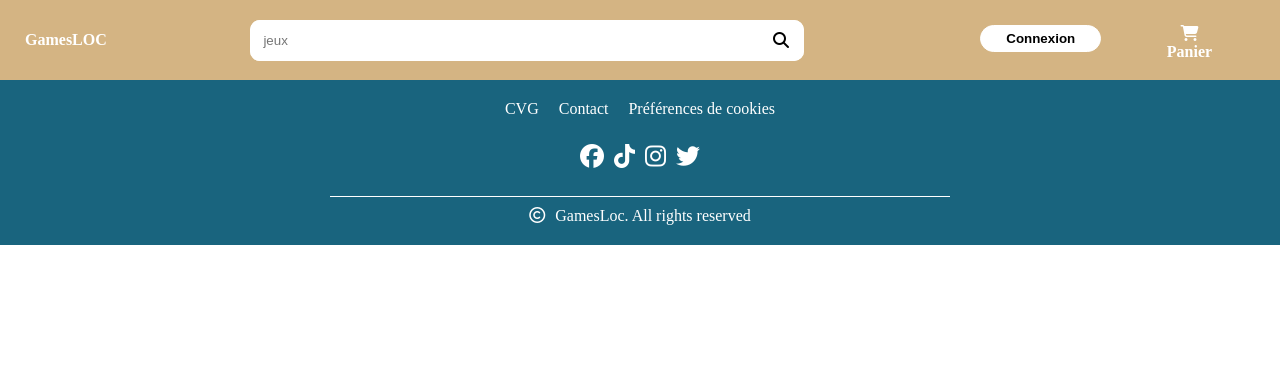
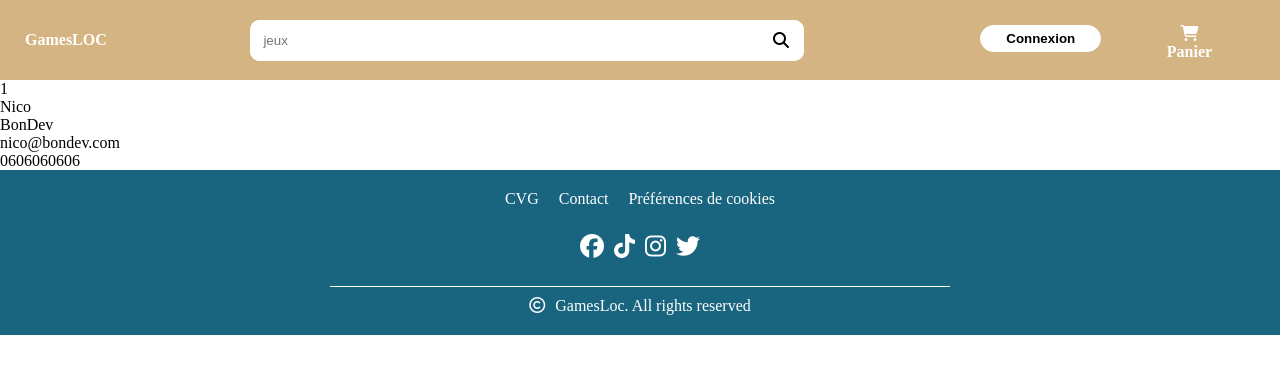
Before and after one commit to PFR-gamesloc/front-gamesloc, an Angular app: page /user in a window 1280 px wide. Before the commit this address led to /. Shown: the top 374 px of the page. Built offline with nearby package versions, Linux system fonts and the light colour scheme; a web font is replaced by a local one.

Commit message:
introduce the page user

```diff
--- a/src/app/app-routing.module.ts
+++ b/src/app/app-routing.module.ts
@@ -7,6 +7,7 @@ import { CartPageComponent } from './modules/users/pages/cart-page/cart-page.com
 import { DashboardPageComponent } from './modules/users/pages/dashboard-page/dashboard-page.component';
 import {InscriptionPageComponent} from "./modules/users/pages/inscription-page/inscription-page.component";
 import { ConnexionPageComponent } from './modules/users/pages/connexion-page/connexion-page.component';
+import { UserPageComponent } from './modules/users/pages/user-page/user-page.component';
 
 const routes: Routes = [
   {
@@ -36,6 +37,10 @@ const routes: Routes = [
   {
     path: 'connexion',
     component: ConnexionPageComponent
+  },
+  {
+    path: 'user',
+    component: UserPageComponent
   }
 ];
 
--- a/src/app/app.module.ts
+++ b/src/app/app.module.ts
@@ -19,6 +19,7 @@ import { ConnexionPageComponent } from './modules/users/pages/connexion-page/con
 import { CommentaryComponent } from './shared/components/commentary/commentary.component';
 import { SearchBarComponent } from './shared/components/search-bar/search-bar.component';
 import { InputPasswordComponent } from './shared/components/input-password/input-password.component';
+import { UserPageComponent } from './modules/users/pages/user-page/user-page.component';
 
 @NgModule({
   declarations: [
@@ -36,7 +37,7 @@ import { InputPasswordComponent } from './shared/components/input-password/input
     ConnexionPageComponent,
     CommentaryComponent,
     SearchBarComponent,
-    InputPasswordComponent
+    InputPasswordComponent, UserPageComponent
   ],
   imports: [
     BrowserModule,
--- /dev/null
+++ b/src/app/modules/users/pages/user-page/user-page.component.html
@@ -0,0 +1,5 @@
+<p>{{ user?.customer_id}}</p>
+<p>{{ user?.first_name}}</p>
+<p>{{ user?.last_name}}</p>
+<p>{{ user?.email}}</p>
+<p>{{ user?.phone_number}}</p>
--- /dev/null
+++ b/src/app/modules/users/pages/user-page/user-page.component.ts
@@ -0,0 +1,20 @@
+import { Component, OnInit } from '@angular/core';
+import { User } from 'src/app/shared/entities/user';
+import { UserService } from 'src/app/shared/services/user/user.service';
+
+@Component({
+  selector: 'app-user-page',
+  templateUrl: './user-page.component.html',
+  styleUrls: ['./user-page.component.scss']
+})
+export class UserPageComponent implements OnInit {
+  user: User | undefined;
+
+  constructor(private userService: UserService) {}
+
+  ngOnInit() {
+    this.userService.getCustomer().subscribe({
+      next: value => {this.user = value}
+    })
+  }
+}
--- /dev/null
+++ b/src/app/shared/entities/user.ts
@@ -0,0 +1,9 @@
+export interface User {
+    customer_id: number,
+    first_name: string,
+    last_name: string,
+    password: string,
+    email: string,
+    phone_number: string,
+    address_id: number
+}
```
Also changed, not shown: src/app/modules/users/pages/user-page/user-page.component.scss (added), 1 other file (tests, documents, lock files or other folders).
